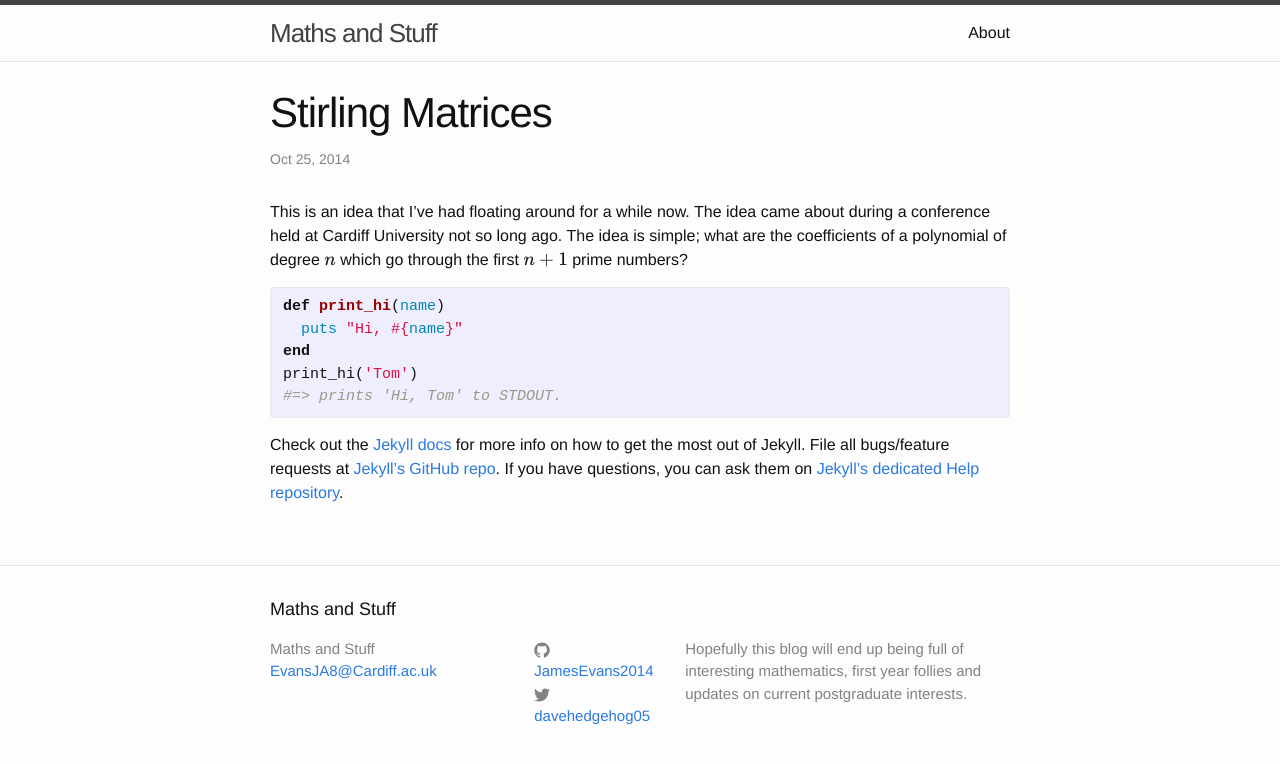
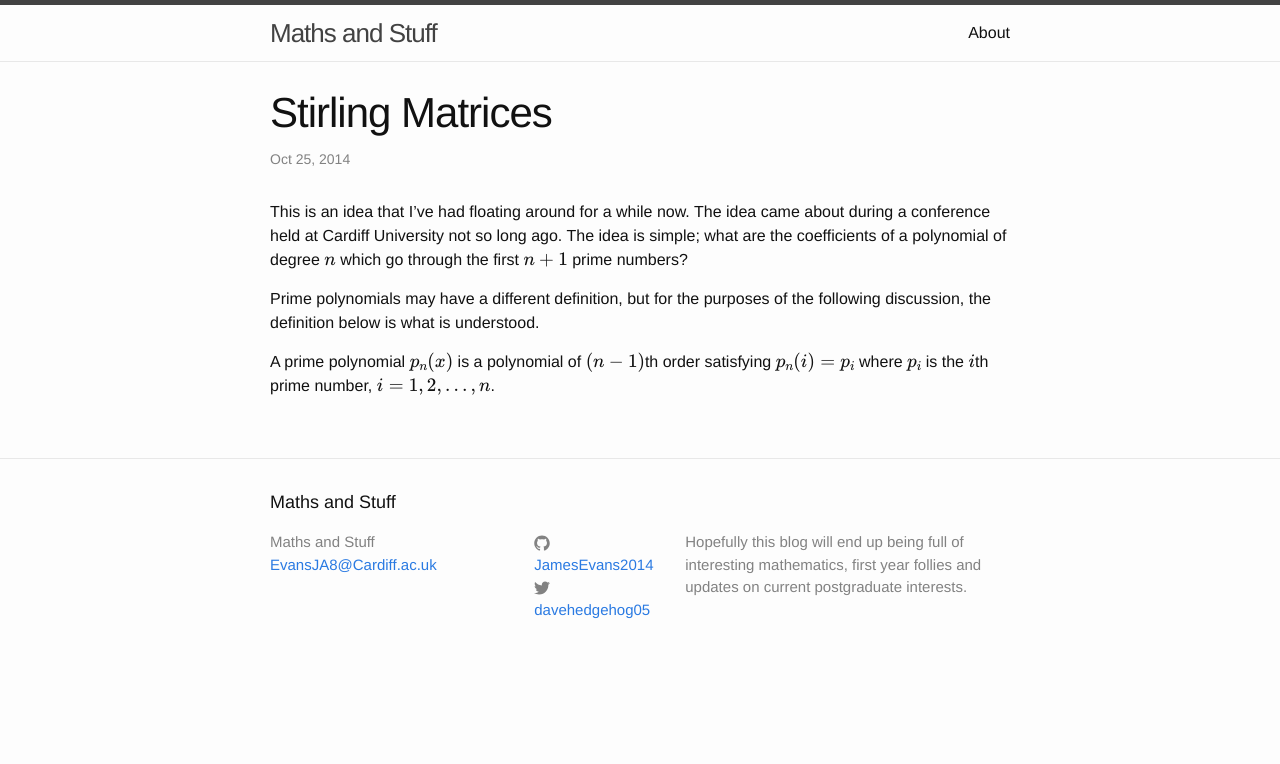
Before and after one commit to JamesEvans2014/JamesEvans2014.github.io, a Jekyll site: the page built from _posts/2014-10-25-Stirling-Matrices.md, in a window 1280 px wide. Shown: the top 764 px of the page. Built offline with Jekyll 4.4.1, drawn with Linux system fonts in a browser that asks for light colours; formulas are drawn with MathJax 3.

Commit message:
Update 2014-10-25-Stirling-Matrices.md

```diff
--- a/_posts/2014-10-25-Stirling-Matrices.md
+++ b/_posts/2014-10-25-Stirling-Matrices.md
@@ -7,17 +7,6 @@ categories: Stirling Numbers Matrices
 This is an idea that I've had floating around for a while now. The idea came about during a conference held at Cardiff University
 not so long ago. The idea is simple; what are the coefficients of a polynomial of degree \\(n\\) which go through the first \\(n+1\\) prime numbers?
 
+Prime polynomials may have a different definition, but for the purposes of the following discussion, the definition below is what is understood.
 
-{% highlight ruby %}
-def print_hi(name)
-  puts "Hi, #{name}"
-end
-print_hi('Tom')
-#=> prints 'Hi, Tom' to STDOUT.
-{% endhighlight %}
-
-Check out the [Jekyll docs][jekyll] for more info on how to get the most out of Jekyll. File all bugs/feature requests at [Jekyll’s GitHub repo][jekyll-gh]. If you have questions, you can ask them on [Jekyll’s dedicated Help repository][jekyll-help].
-
-[jekyll]:      http://jekyllrb.com
-[jekyll-gh]:   https://github.com/jekyll/jekyll
-[jekyll-help]: https://github.com/jekyll/jekyll-help
+A prime polynomial \\(p\_n(x)\\) is a polynomial of \\((n-1)\\)th order satisfying \\(p\_n(i)=p\_i\\) where \\(p\_i\\) is the \\(i\\)th prime number, \\(i=1,2,\dots , n\\).
```
